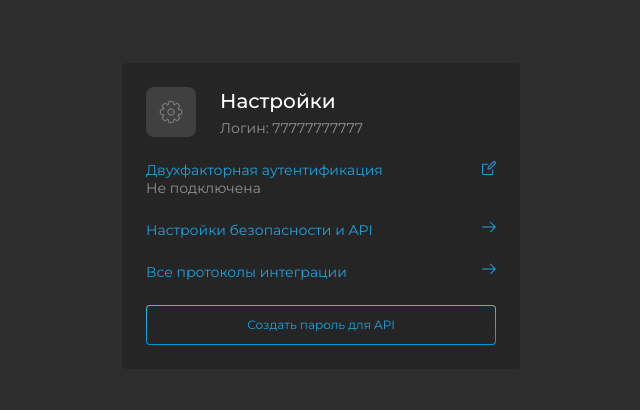
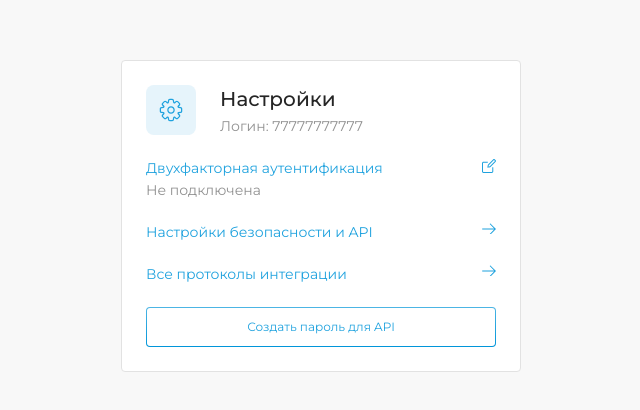
Before and after one commit to AmirAshizhev/streamTelecomTest, a React (Create React App) app: page / in a window 1280 px wide. Shown: the part 184-594 px from the top of the page, without its empty margins (319-959 px from the left). Built offline with nearby package versions, Linux system fonts and the light colour scheme.

Commit message:
feat: darktheme

```diff
--- a/src/components/App/App.js
+++ b/src/components/App/App.js
@@ -1,5 +1,4 @@
-// import logo from './logo.svg';
-import { useState } from 'react';
+import { useEffect, useState } from 'react';
 import Popup from '../Popup/Popup';
 import Settings from '../Settings/Settings';
 import './App.css';
@@ -7,7 +6,23 @@ import './App.css';
 function App() {
 
   const [openedPopup, setOpenedPopup] = useState(false);
-  const [isDarkMode, setIsDarkMode] = useState(true);
+  const [isDarkMode, setIsDarkMode] = useState(false);
+
+  useEffect(()=>{
+    const themeQuery = window.matchMedia('(prefers-color-scheme: dark)');
+    setIsDarkMode(themeQuery.matches)
+
+    const handleThemeChanges = () => {
+      setIsDarkMode(themeQuery.matches)
+    }
+
+    themeQuery.addEventListener('change', handleThemeChanges);
+
+    return () => {
+      themeQuery.removeEventListener('change', handleThemeChanges);
+    };
+
+  },[])
 
   return (
     <div className={`App ${isDarkMode && 'App_dark'}`}>
--- a/src/components/Popup/Popup.css
+++ b/src/components/Popup/Popup.css
@@ -4,7 +4,6 @@
   left: 0;
   width: 100%;
   height: 100%;
-   /* #F8F8F8; */
   display: flex;
   justify-content: center;
   align-items: center;
@@ -14,7 +13,6 @@
 .popup_dark{
   background: rgba(45, 45, 45, 0.75);
 }
-
 
 .popup__countainer{
   padding: 48px;
@@ -49,7 +47,6 @@
   opacity: 0.7;
 }
 
-
 .popup__title{
   font-family: 'Montserrat';
   font-style: normal;
--- a/src/components/Settings/Settings.css
+++ b/src/components/Settings/Settings.css
@@ -16,7 +16,6 @@
   row-gap: 24px;
   width: 350px;
 }
-
 
 .settings__box{
   display: grid;
@@ -38,6 +37,7 @@
   grid-row-start: 1;
   grid-row-end: 3;
 }
+
 .settings__mech_dark{
   background-color: #404040;
   background-image: url(../../images/mech_dark.svg);
@@ -55,6 +55,11 @@
 
 .settings__title_dark{
   color: white;
+}
+
+.settings__auth{
+  display: grid;
+  gap: 4px;
 }
 
 .settings__span{
@@ -79,9 +84,7 @@
   color: #1FA2DE;
   padding: 12px 0;
   border-radius: 4px ;
-  /* border: solid 1px; */
   position: relative;
-  /* border-image: linear-gradient(to bottom, rgba(77, 181, 228, 1), rgba(0, 149, 217, 1)); */
   background: linear-gradient(to bottom, rgba(77, 181, 228, 1), rgba(0, 149, 217, 1));
 }
 
@@ -106,8 +109,6 @@
   opacity: 0.7;
 }
 
-
-
 .settings__link{
   font-family: 'Montserrat';
   font-style: normal;
@@ -116,9 +117,7 @@
   line-height: 18px;
   color: rgba(31, 162, 222, 1);
   text-decoration: none;
-
   display: flex;
-
   justify-content: space-between;
 }
 
--- a/src/components/Settings/Settings.jsx
+++ b/src/components/Settings/Settings.jsx
@@ -9,28 +9,28 @@ function Settings({setOpenedPopup, darkMode}) {
   return (
     <div className={`settings ${darkMode && 'settings_dark'}`}>
       <form className='settings__form'>
-        <div className="settings__box">
+        <div className='settings__box'>
           <div className={`settings__mech ${darkMode && 'settings__mech_dark'}`}></div>
           <h2  className={`settings__title ${darkMode && 'settings__title_dark'}`}>Настройки</h2>
-          <span className="settings__span">Логин: 77777777777</span>
+          <span className='settings__span'>Логин: 77777777777</span>
         </div>
 
-        <div>
-          <a className="settings__link" href='#' onClick={handleClick}>
-            <p className="settings__link-text">Двухфакторная аутентификация</p>
-            <div className="settings__link-img"></div>
+        <div className='settings__auth'>
+          <a className='settings__link' href='#' onClick={handleClick}>
+            <p className='settings__link-text'>Двухфакторная аутентификация</p>
+            <div className='settings__link-img'></div>
           </a>
-          <span className="settings__span">Не подключена</span>
+          <span className='settings__span'>Не подключена</span>
         </div>
 
-        <a className="settings__link" href='#'>
-          <p className="settings__link-text">Настройки безопасности и API</p>
-          <div className="settings__link-img settings__link-img_arrow"></div>
+        <a className='settings__link' href='#'>
+          <p className='settings__link-text'>Настройки безопасности и API</p>
+          <div className='settings__link-img settings__link-img_arrow'></div>
         </a>
 
-        <a className="settings__link" href='#'>
-          <p className="settings__link-text">Все протоколы интеграции</p>
-          <div className="settings__link-img settings__link-img_arrow"></div>
+        <a className='settings__link' href='#'>
+          <p className='settings__link-text'>Все протоколы интеграции</p>
+          <div className='settings__link-img settings__link-img_arrow'></div>
         </a>
 
         <button className={`settings__btn ${darkMode && 'settings__btn_dark'}`} type='button'>Создать пароль для API</button>
```
